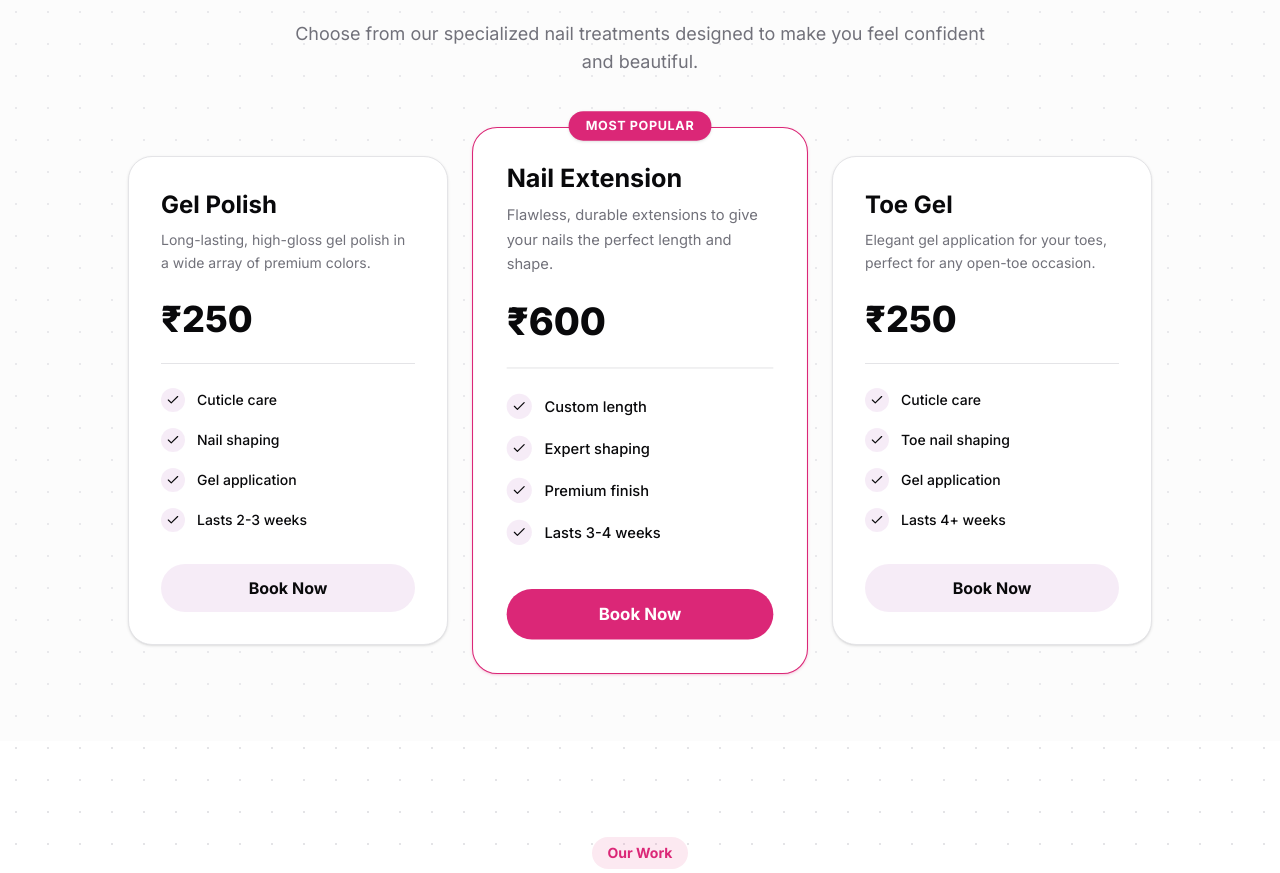
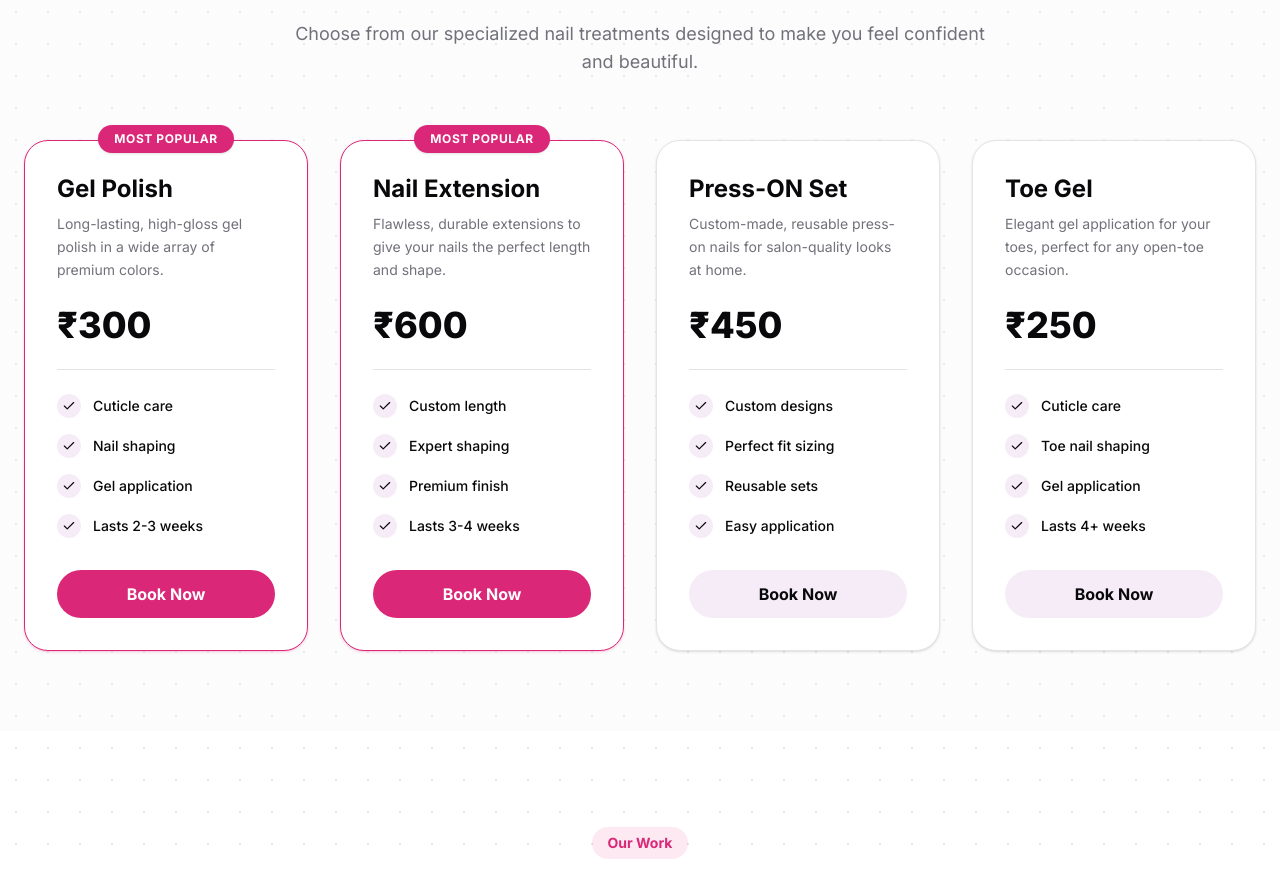
Before and after one commit to krrish2108/The-Hetu-s-Touch, a Next.js app: page / in a window 1280 px wide. Shown: the part 1092-1965 px from the top of the page. Built offline with nearby package versions, Linux system fonts and the light colour scheme; a web font is replaced by a local one.

Commit message:
feat: add press-on nails service, update prices, and fix layout

```diff
--- a/components/Services.tsx
+++ b/components/Services.tsx
@@ -7,10 +7,10 @@ export function Services() {
   const services = [
     {
       title: "Gel Polish",
-      price: "₹250",
+      price: "₹300",
       description: "Long-lasting, high-gloss gel polish in a wide array of premium colors.",
       features: ["Cuticle care", "Nail shaping", "Gel application", "Lasts 2-3 weeks"],
-      popular: false,
+      popular: true,
     },
     {
       title: "Nail Extension",
@@ -18,6 +18,13 @@ export function Services() {
       description: "Flawless, durable extensions to give your nails the perfect length and shape.",
       features: ["Custom length", "Expert shaping", "Premium finish", "Lasts 3-4 weeks"],
       popular: true,
+    },
+    {
+      title: "Press-ON Set",
+      price: "₹450",
+      description: "Custom-made, reusable press-on nails for salon-quality looks at home.",
+      features: ["Custom designs", "Perfect fit sizing", "Reusable sets", "Easy application"],
+      popular: false,
     },
     {
       title: "Toe Gel",
@@ -49,7 +56,7 @@ export function Services() {
           </p>
         </motion.div>
 
-        <div className="grid gap-8 md:grid-cols-3 max-w-5xl mx-auto">
+        <div className="grid gap-8 md:grid-cols-2 lg:grid-cols-4 max-w-7xl mx-auto">
           {services.map((service, idx) => (
             <motion.div
               key={service.title}
@@ -57,8 +64,8 @@ export function Services() {
               whileInView={{ opacity: 1, y: 0 }}
               viewport={{ once: true, margin: "-50px" }}
               transition={{ duration: 0.5, delay: idx * 0.1 }}
-              className={`relative flex flex-col p-8 bg-card rounded-3xl shadow-sm border ${
-                service.popular ? "border-primary shadow-primary/20 shadow-2xl scale-105 z-10" : "border-border mt-0 md:mt-4 mb-0 md:mb-4"
+              className={`relative flex flex-col p-8 bg-card rounded-3xl shadow-sm border h-full ${
+                service.popular ? "border-primary shadow-primary/20 shadow-2xl z-10" : "border-border"
               }`}
             >
               {service.popular && (
```
